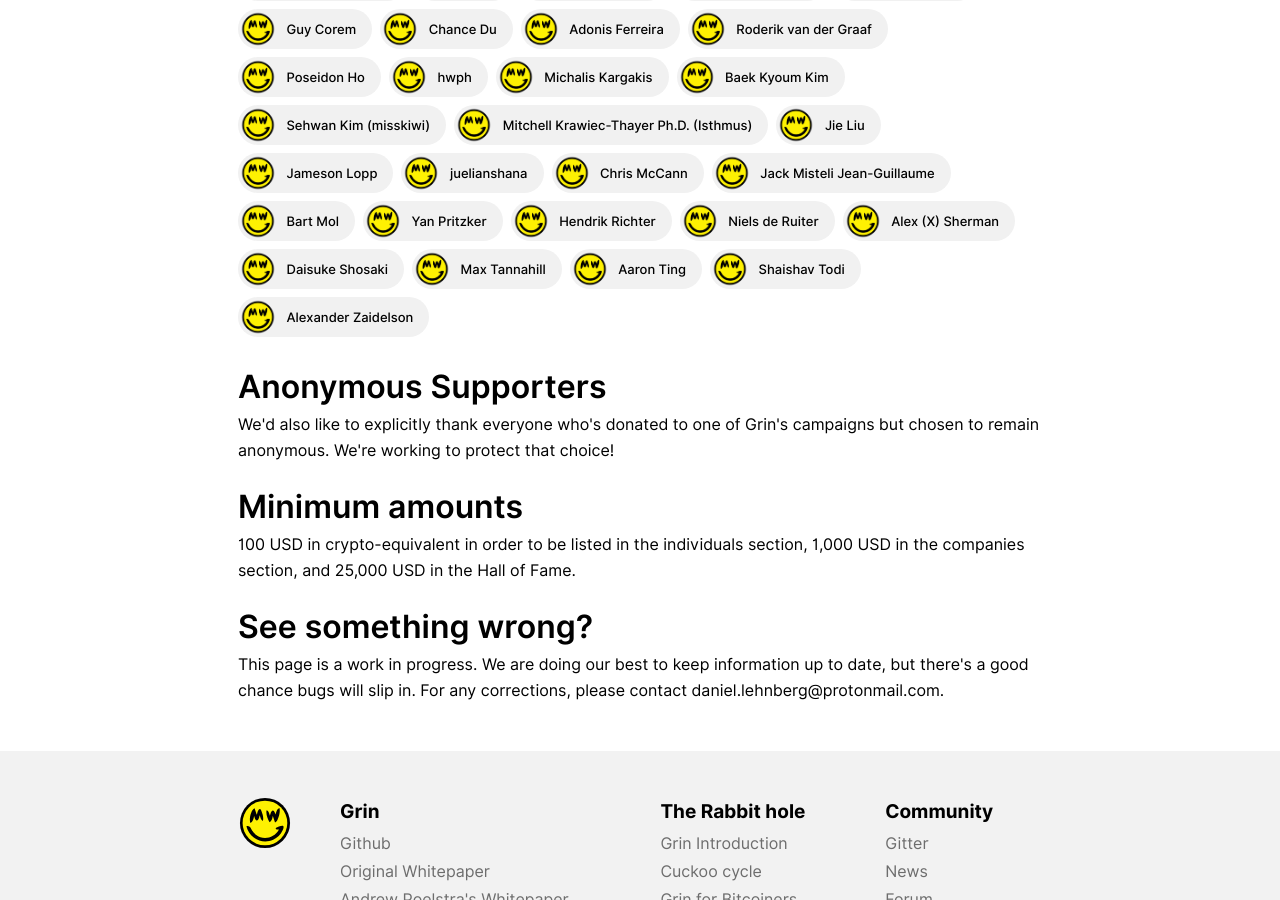
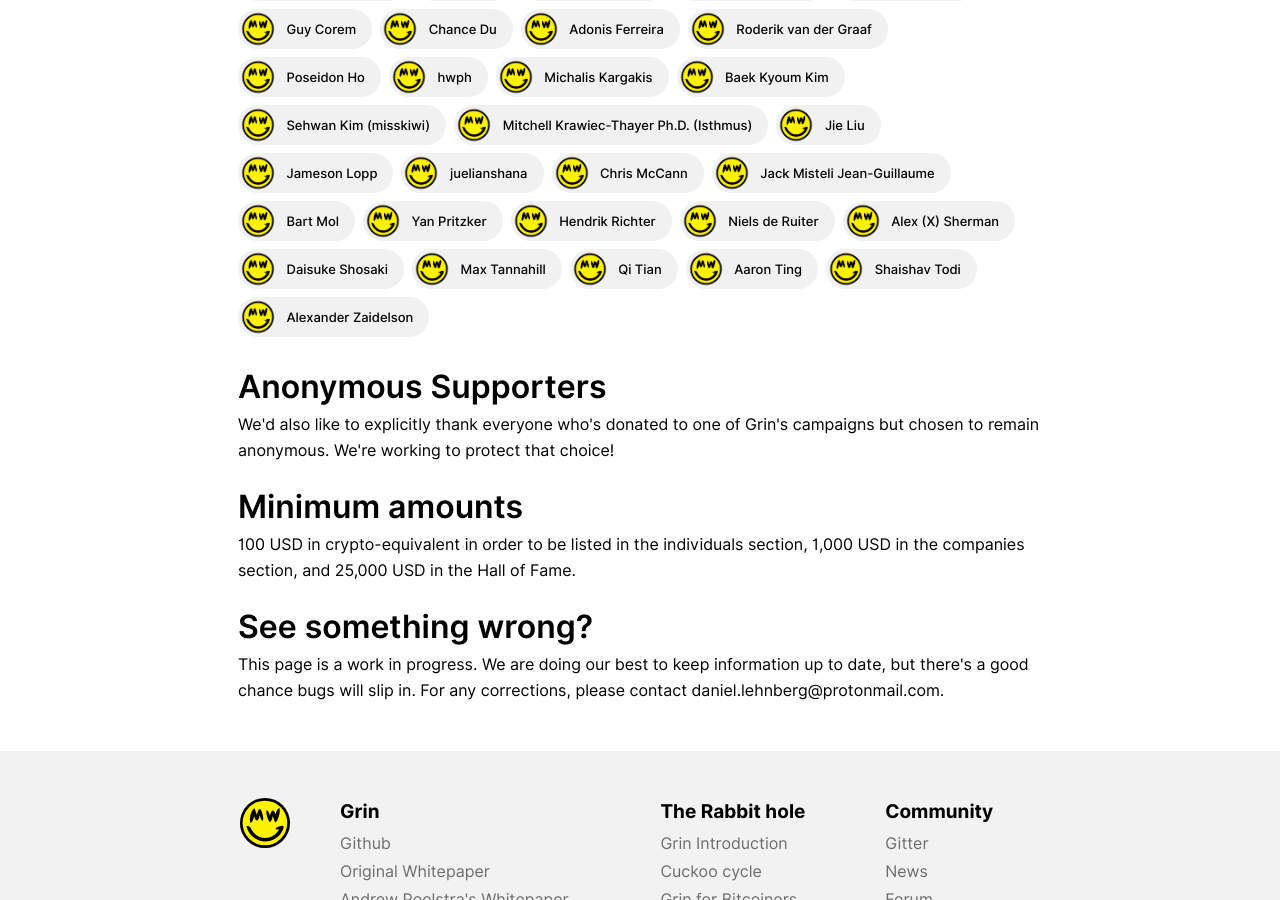
Before and after one commit to mimblewimble/site, a Jekyll site: the page built from friends.html, in a window 1280 px wide and 900 px high, scrolled down 2218 px. Built offline with Jekyll 4.4.1, drawn with Linux system fonts in a browser that asks for light colours; nearby versions of some CDN libraries.

Commit message:
add Qi Tian to friends of grin

```diff
--- a/friends.html
+++ b/friends.html
@@ -272,6 +272,10 @@
     </div>
     <div class="individual">
       <img src="assets/images/grin-logo.png" />
+      <span>Qi Tian</span>
+    </div>
+    <div class="individual">
+      <img src="assets/images/grin-logo.png" />
       <span>Aaron Ting</span>
     </div>
     <div class="individual">
```
